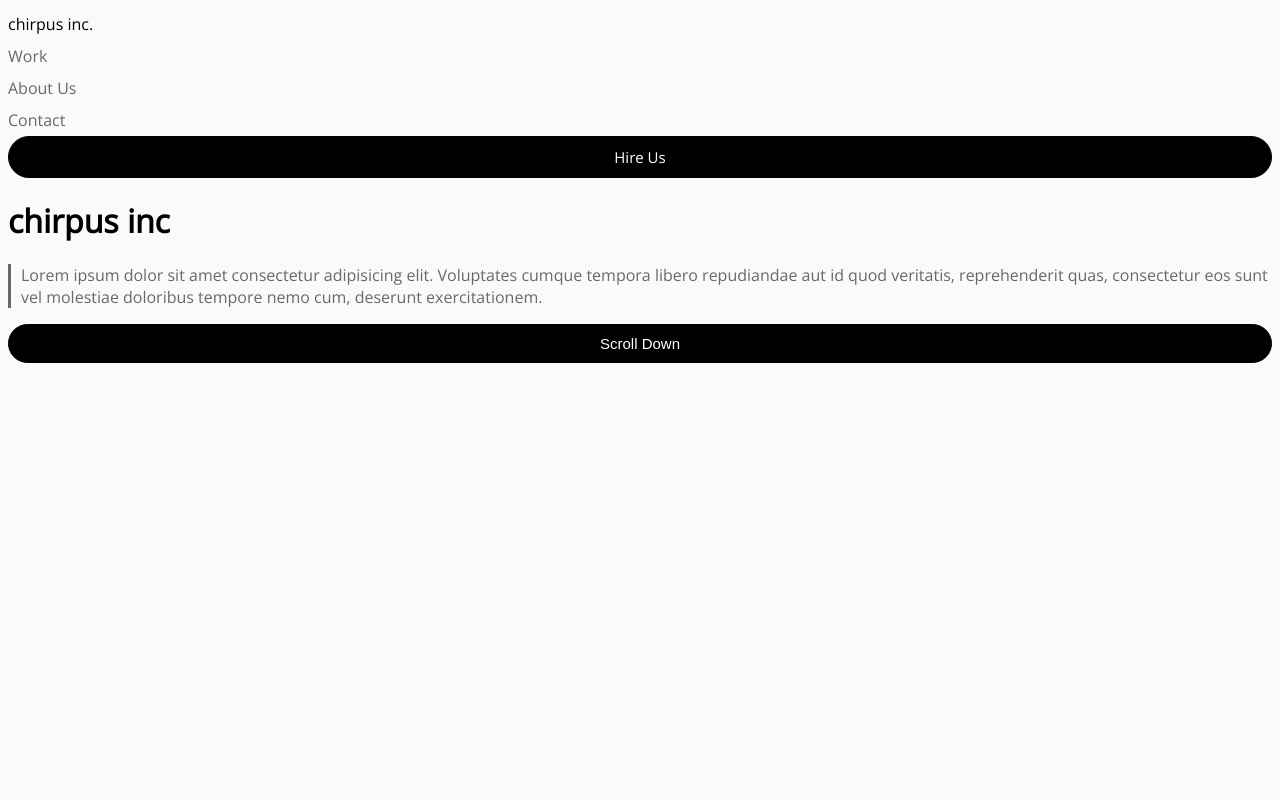
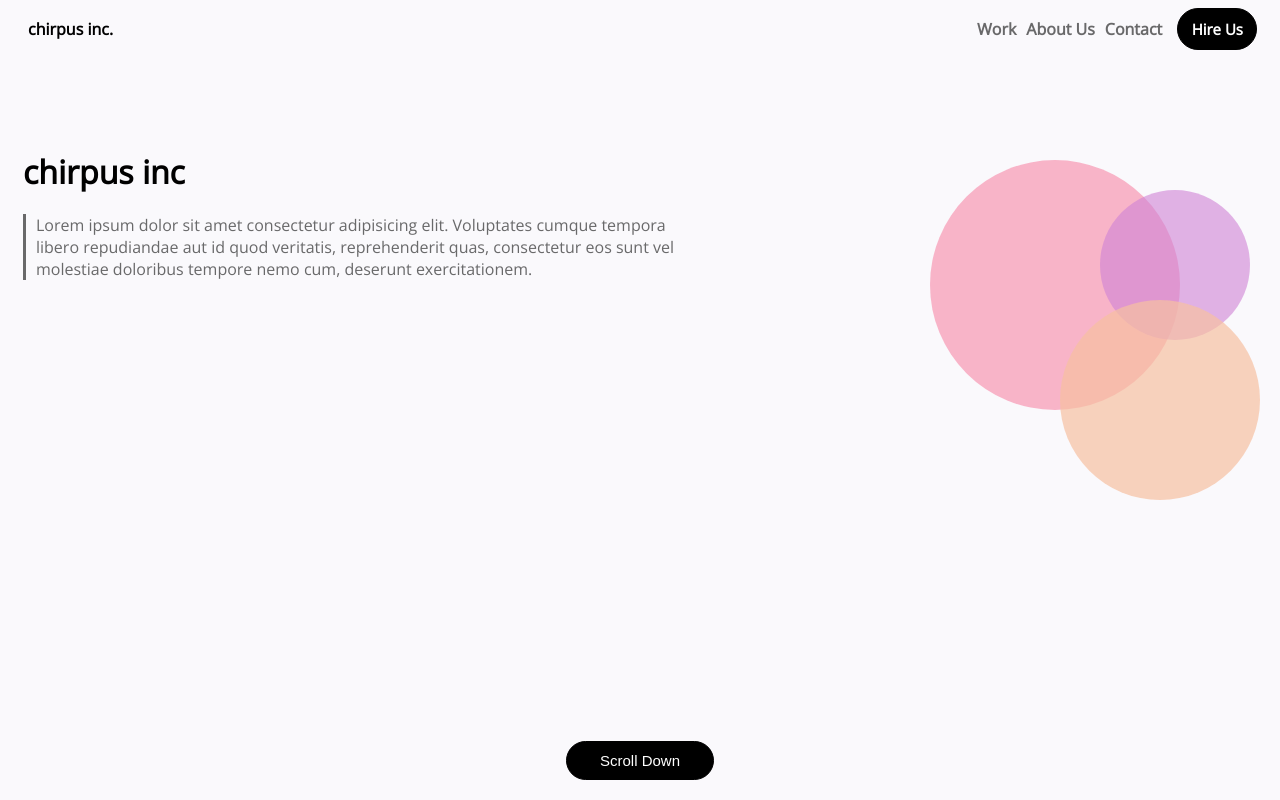
Before and after one commit to GradyPeck/ChirpusInc, a plain HTML site: page index.html in a window 1280 px wide. Drawn offline with nearby package versions, Linux system fonts and the light colour scheme.

Commit message:
First attempt to commit ChirpusInc 2

```diff
--- a/index.html
+++ b/index.html
@@ -7,8 +7,9 @@
 </head>
 
 <body>
+    <div id="topbar">
+        <li id="nom">chirpus inc.</li>
         <nav>
-        <li>chirpus inc.</li>
             <li>
                 <a href="#">Work</a>
             </li>
@@ -18,15 +19,19 @@
             <li>
                 <a href="#">Contact</a>
             </li>
+            <a href="#" class="button hire">Hire Us</a>
         </nav>
+    </div>
     <main>
-        <a href="#" class="button">Hire Us</a>
         <h1>chirpus inc</h1>
         <p id="lorem">
             Lorem ipsum dolor sit amet consectetur adipisicing elit. Voluptates cumque tempora libero repudiandae aut id
             quod veritatis, reprehenderit quas, consectetur eos sunt vel molestiae doloribus tempore nemo cum, deserunt
             exercitationem.
         </p>
-        <button class="button">Scroll Down</button>
+        <button class="button scroll">Scroll Down</button>
+        <div id="circ1" class="circle"></div>
+        <div id="circ3" class="circle"></div>
+        <div id="circ2" class="circle"></div>
     </main>
 </body>
--- a/styles.css
+++ b/styles.css
@@ -1,6 +1,7 @@
 body {
     background-color: #faf9fc;
     font-family: Open Sans;
+    padding-left: 15px;
 }
 
 .button {
@@ -16,12 +17,26 @@ body {
     box-sizing: border-box;
 }
 
+#topbar {
+    list-style-type: none;
+    display: flex;
+    flex-direction: column;
+    justify-content: space-between;
+    font-weight: bold;
+}
+
+#nom {
+    flex: 1;
+}
+
 nav {
-    list-style-type: none;
+    display: flex;
+    flex-direction: column;
+    min-width: 300px;
 }
 
 li {
-    padding: 5px 0;
+    padding: 5px 5px;
 }
 
 a {
@@ -34,3 +49,59 @@ a {
     padding-left: 10px;
     color: #69696a;
 }
+
+@media screen and (min-width: 768px) {
+    #topbar, nav {
+        flex-direction: row;
+        align-items: center;
+    }
+
+    h1 {
+        margin-top: 100px;
+    }
+
+    #lorem {
+        max-width: 50vw;
+    }
+
+    .hire {
+        width: 80px;
+        margin-left: 10px;
+    }
+
+    .scroll{
+        width: 148px;
+        position: absolute;
+        bottom: 20px;
+        left: 50%;
+        transform: translate(-74px);
+    }
+
+    .circle {
+        display: block;
+        position: absolute;
+        right: 100px;
+        top: 20%;
+        border-radius: 50%;
+    }
+
+    #circ1 {
+        background-color: rgba(247, 136, 167, 0.6);
+        width: 250px;
+        height: 250px;
+    }
+
+    #circ2 {
+        background-color: rgba(247, 193, 162, 0.7);
+        width: 200px;
+        height: 200px;
+        transform: translate(80px, 140px);
+    }
+
+    #circ3 {
+        background-color: rgba(207, 130, 213, 0.6);
+        width: 150px;
+        height: 150px;
+        transform: translate(70px, 30px);
+    }
+}
```
Also changed, not shown: 1 other file. Lines whose indentation alone changed are shown as unchanged.
